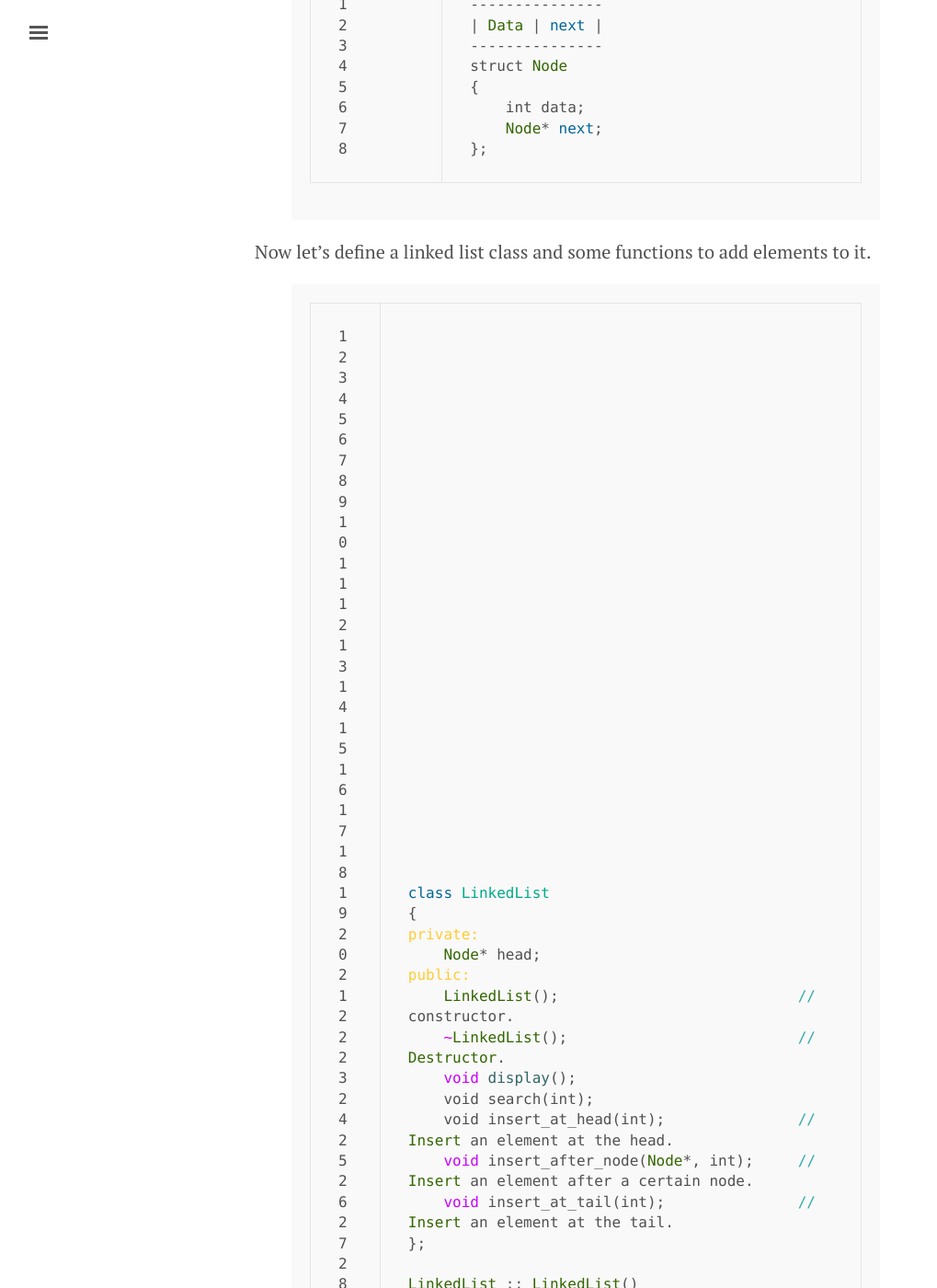
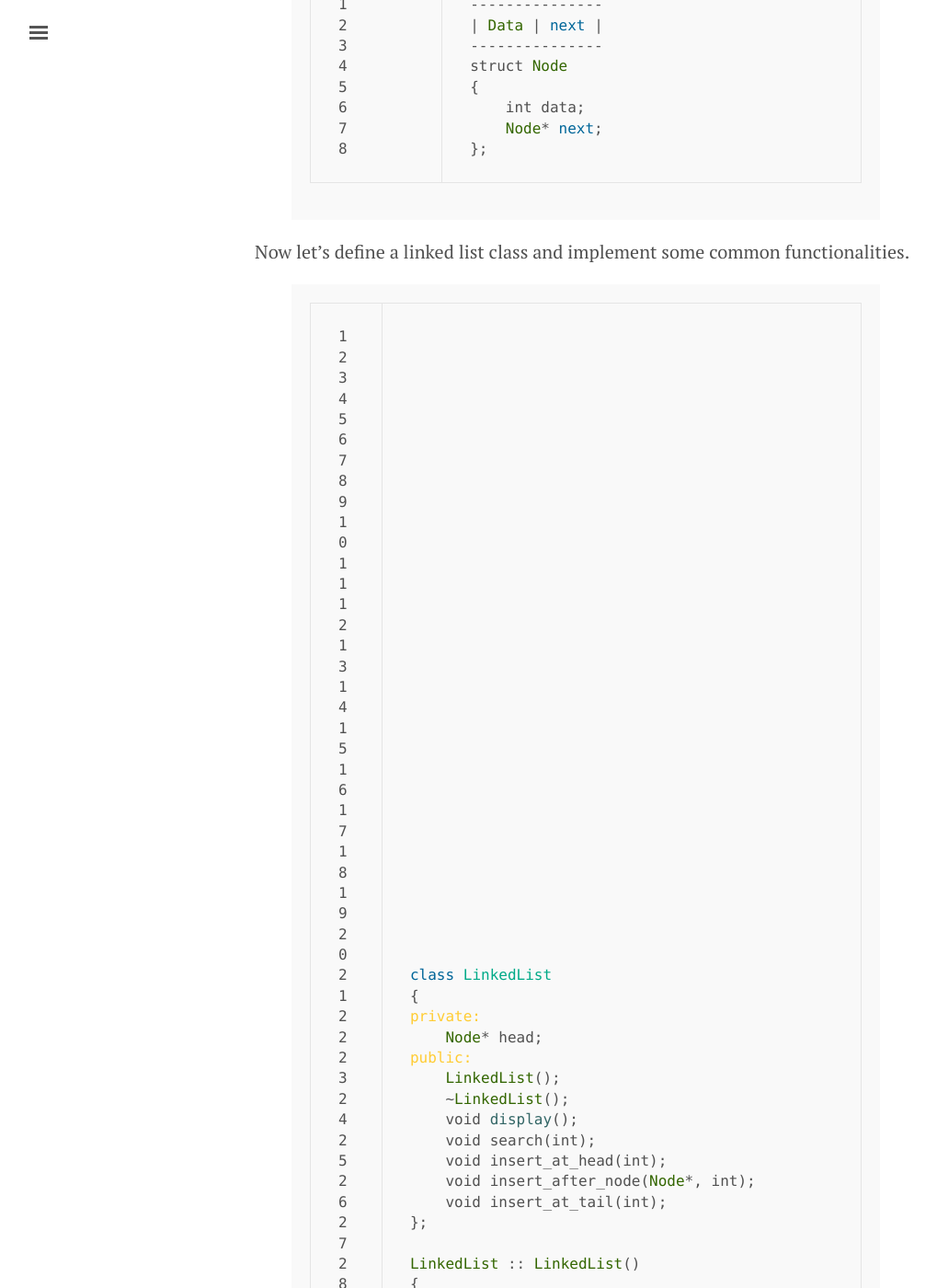
Before and after one commit to pattu777/pattu777.github.io, a Jekyll site: the page built from _posts/2015-07-30-linked-list-c++.md, in a window 1280 px wide and 1400 px high, scrolled down 654 px. Shown: the whole window at 92% size, without its empty margins (3-1022 px from the left). Built offline with Jekyll 4.4.1, drawn with Linux system fonts in a browser that asks for light colours; some of the changed text lies outside the part shown.

```diff
--- a/_posts/2015-07-30-linked-list-c++.md
+++ b/_posts/2015-07-30-linked-list-c++.md
@@ -24,7 +24,7 @@
 };
 {% endhighlight %}
 
-Now let's define a linked list class and some functions to add elements to it.
+Now let's define a linked list class and implement some common functionalities.
 
 {% highlight ruby linenos %}
 class LinkedList
@@ -32,13 +32,13 @@
 private:
     Node* head;
 public:
-    LinkedList();                           // constructor.
-    ~LinkedList();                          // Destructor.
+    LinkedList();
+    ~LinkedList();
     void display();
     void search(int);
-    void insert_at_head(int);               // Insert an element at the head.
-    void insert_after_node(Node*, int);     // Insert an element after a certain node.
-    void insert_at_tail(int);               // Insert an element at the tail.
+    void insert_at_head(int);
+    void insert_after_node(Node*, int);
+    void insert_at_tail(int);
 };
 
 LinkedList :: LinkedList()
```
Also changed, not shown: other parts of _posts/2015-07-30-linked-list-c++.md (+3 -0 lines).
